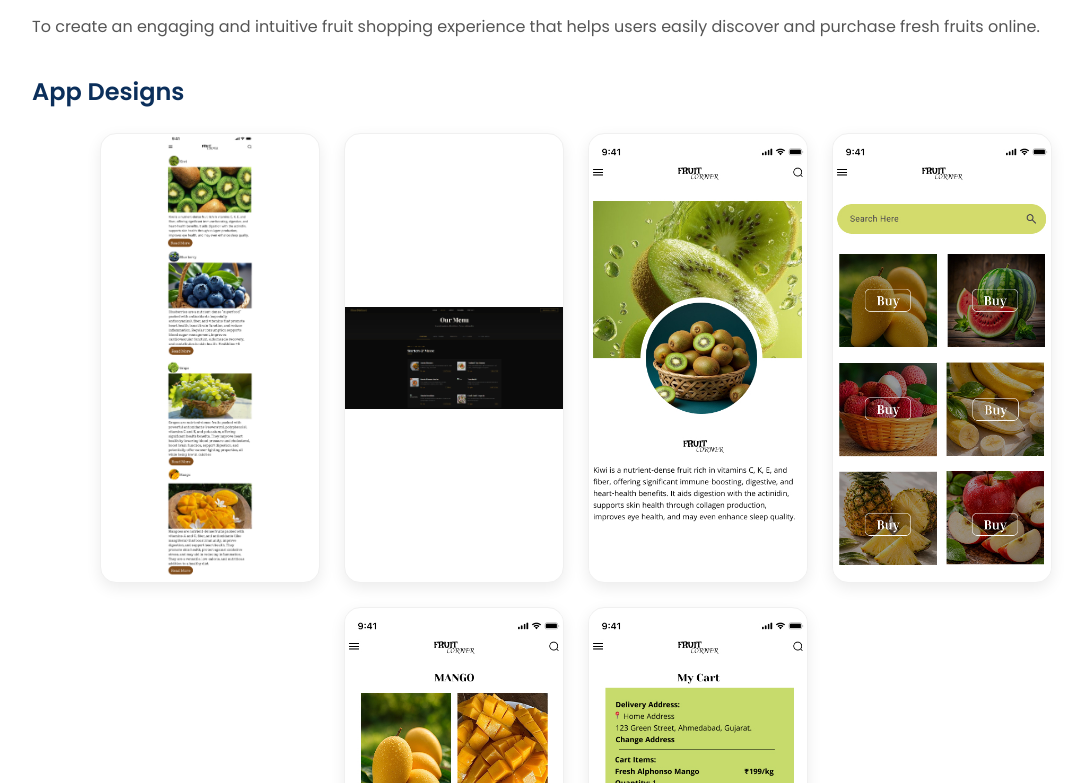
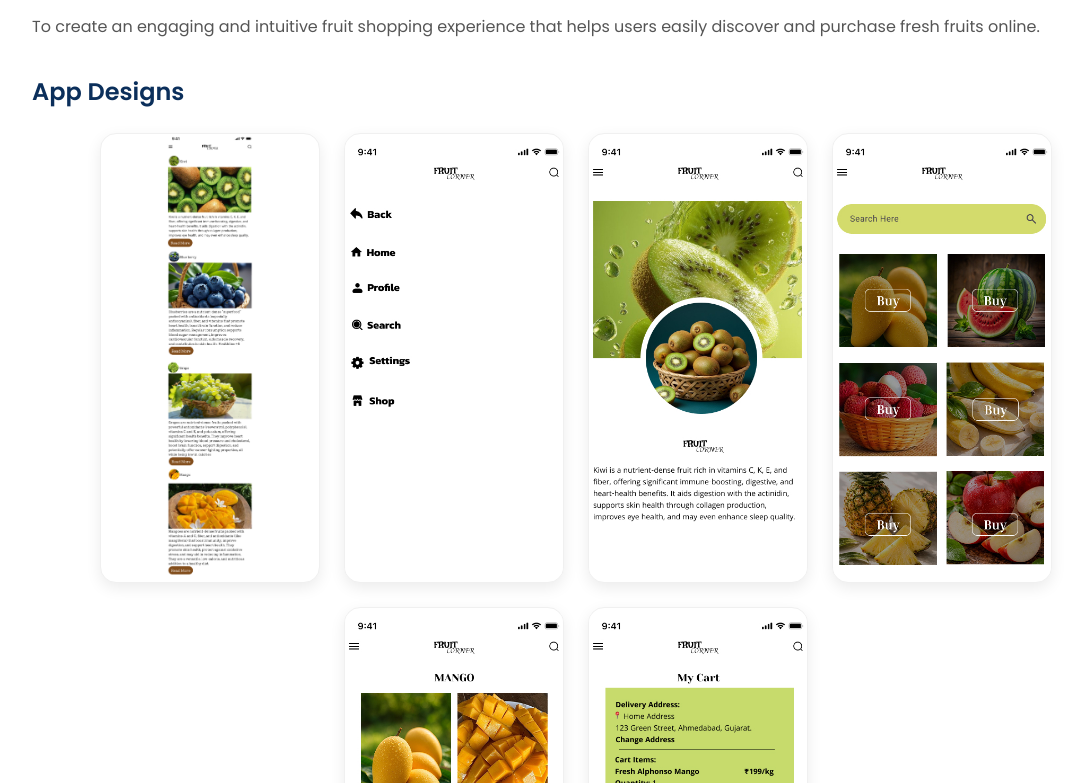
Before and after one commit to himalijinadra4-maker/himaliportfolio, a plain HTML site: page fruit.html in a window 1280 px wide. Shown: the part 657-1440 px from the top of the page, without its empty margins (64-1141 px from the left). Drawn offline with Linux system fonts and the light colour scheme.

Commit message:
solved ui error

```diff
--- a/fruit.html
+++ b/fruit.html
@@ -68,7 +68,7 @@
             <h2>App Designs</h2>
             <div class="gallery">
                 <img src="image/home.jpg" alt="Fruit Corner Home Screen">
-                <img src="image/menu.png" alt="Fruit Corner Menu Screen">
+                <img src="image/Menu.jpg" alt="Fruit Corner Menu Screen">
                 <img src="image/profile.jpg" alt="Fruit Corner Profile Screen">
                 <img src="image/search.jpg" alt="Fruit Corner Search Screen">
                 <img src="image/shop.jpg" alt="Fruit Corner Shop Screen">
```
